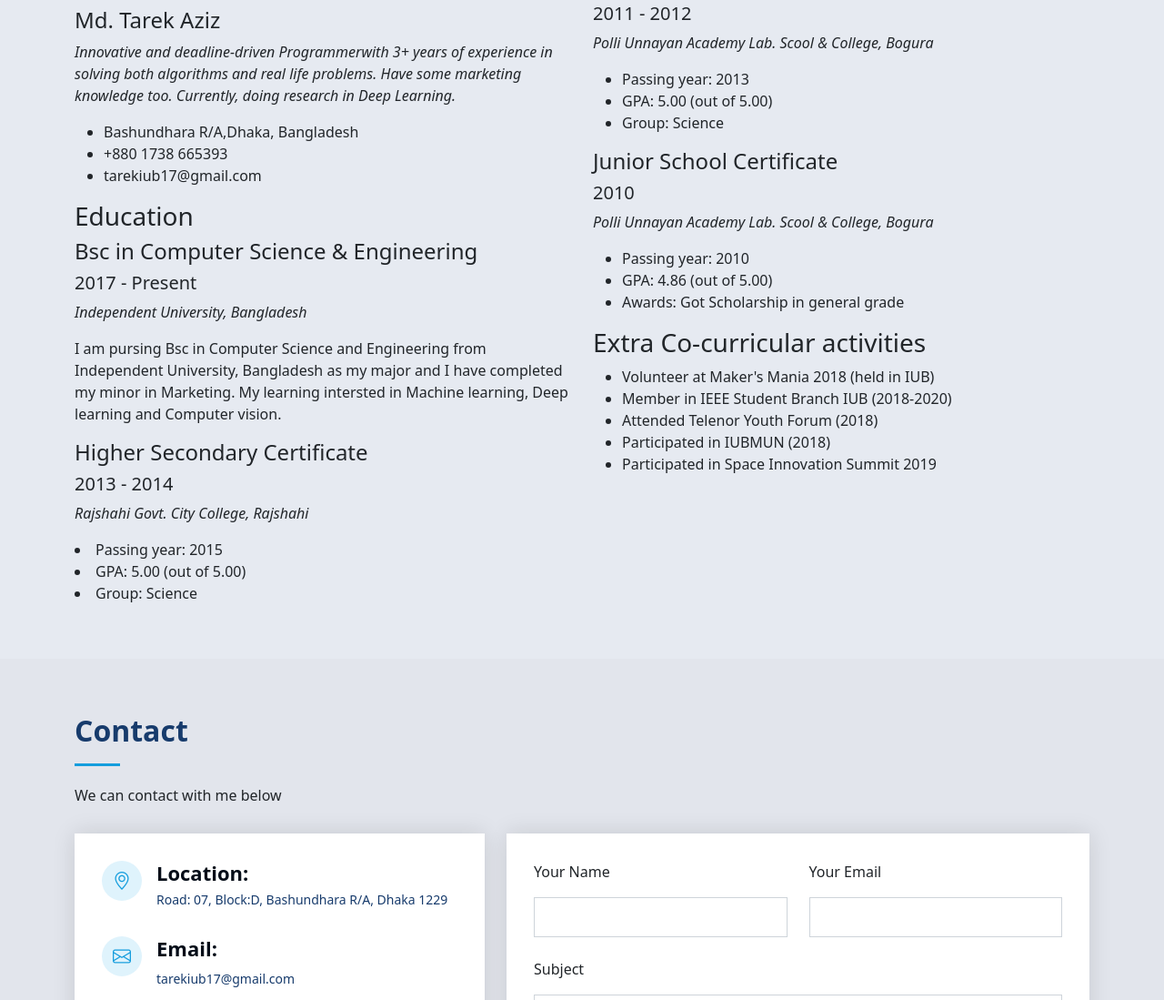
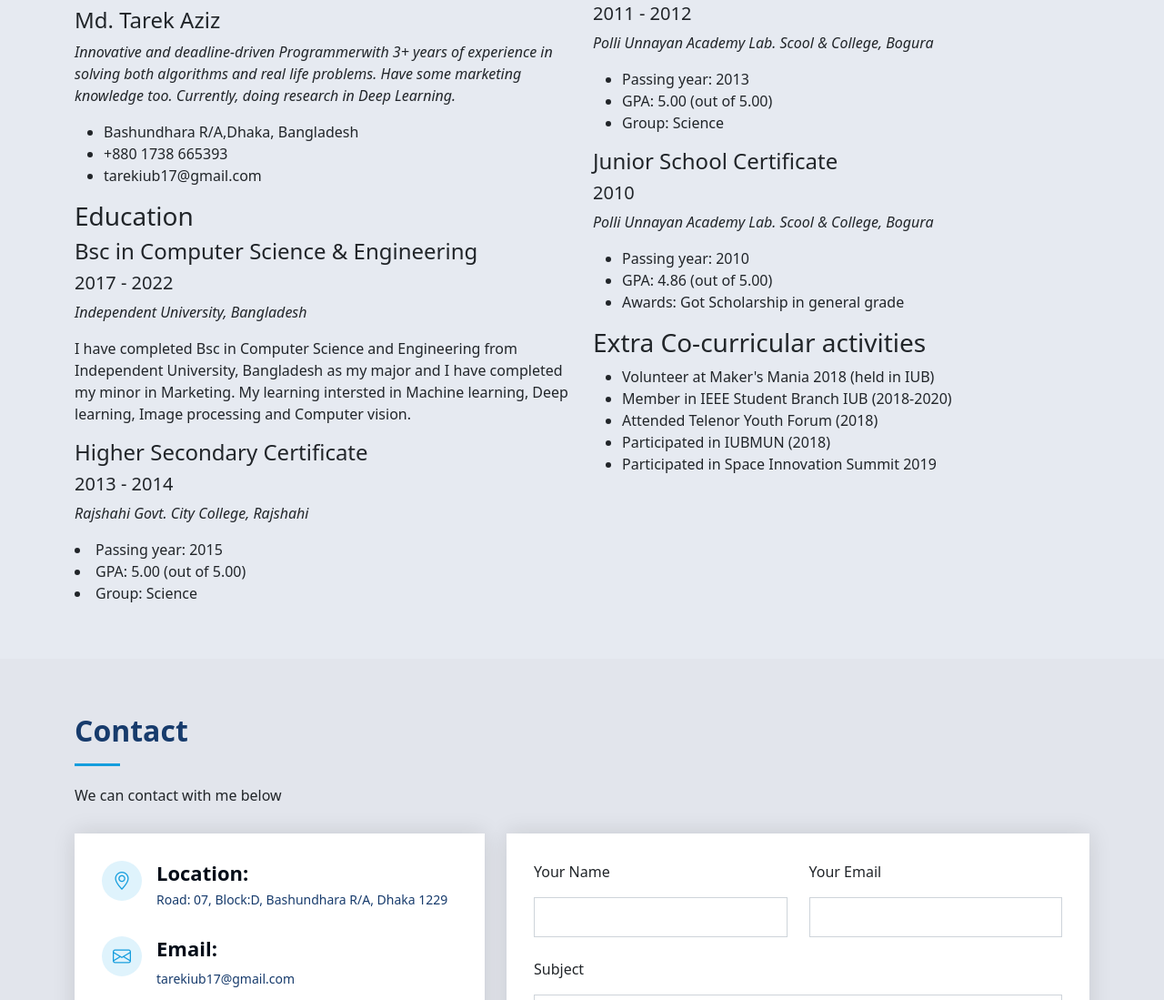
Before and after one commit to taareek/aboutme, a plain HTML site: page index.html in a window 1280 px wide. Shown: the part 2146-3245 px from the top of the page at 91% size. Drawn offline with nearby package versions, Linux system fonts and the light colour scheme.

Commit message:
Update index.html
about updated

```diff
--- a/index.html
+++ b/index.html
@@ -251,12 +251,12 @@
               <h3 class="resume-title">Education</h3>
               <div class="resume-item">
                 <h4>Bsc in Computer Science &amp; Engineering </h4>
-                <h5>2017 - Present</h5>
+                <h5>2017 - 2022</h5>
                 <p><em>Independent University, Bangladesh</em></p>
                 <p>
-		I am pursing Bsc in Computer Science and Engineering from Independent
+		I have completed Bsc in Computer Science and Engineering from Independent
 			University, Bangladesh as my major and I have completed my minor in Marketing.
-			My learning intersted in Machine learning, Deep learning
+			My learning intersted in Machine learning, Deep learning, Image processing
 			and Computer vision.
 			</p>
               </div>
```
